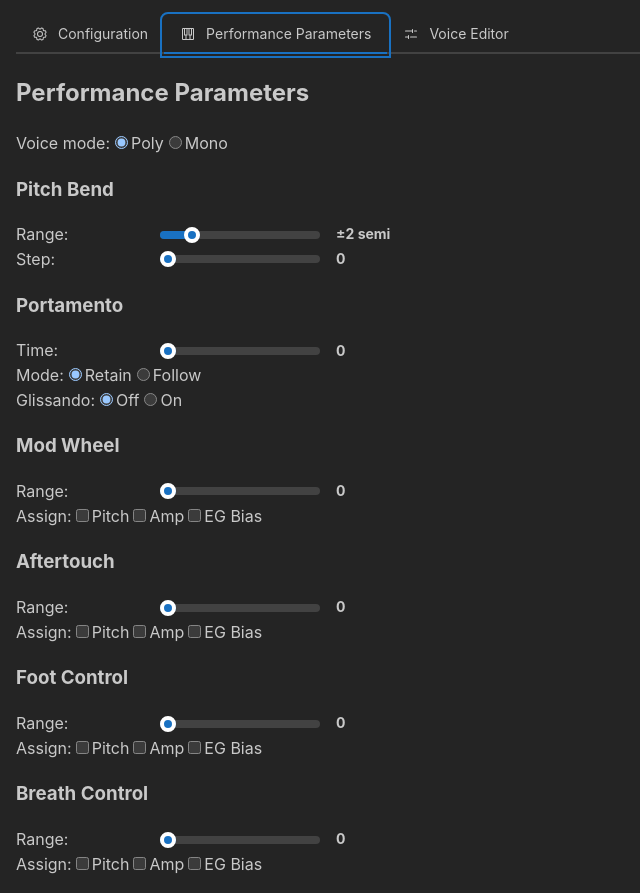
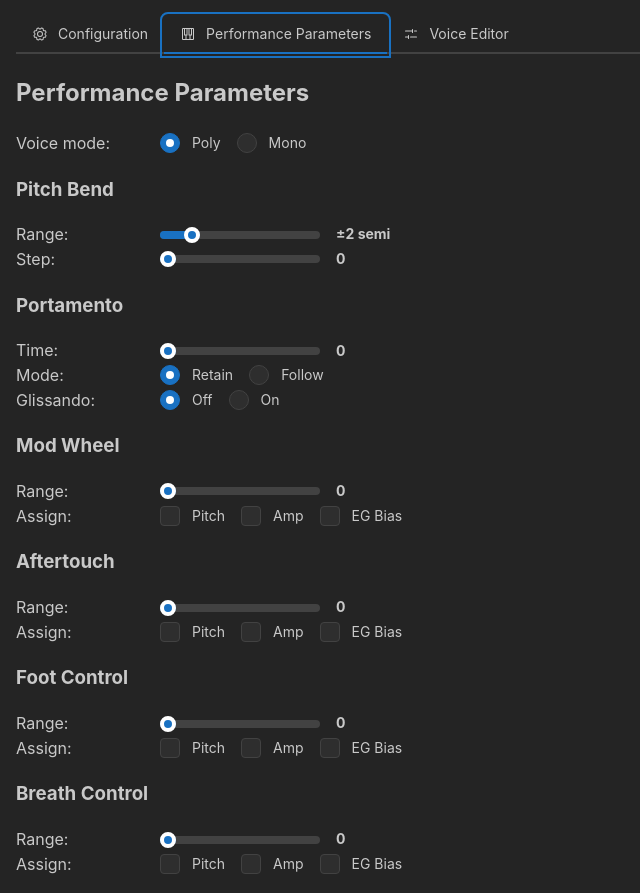
Before and after one commit to Ahlzen/DXEdit, a React (Vite) app: page / in a window 1280 px wide. Both pictures are taken after a click on the tab "Performance Parameters". Shown: the whole page, without its empty margins (0-640 px from the left). Built offline with nearby package versions, Linux system fonts and the light colour scheme.

Commit message:
Converted more components to use Mantine.

```diff
--- a/src/components/CheckBoxGroup.tsx
+++ b/src/components/CheckBoxGroup.tsx
@@ -1,3 +1,5 @@
+import { Text, Group, Checkbox } from '@mantine/core';
+
 export default function CheckBoxGroup(props: {
   title: string,
   options: {}, // value: name. Values must be "flags" (1,2,4,8,16...)
@@ -19,19 +21,16 @@ export default function CheckBoxGroup(props: {
 
   return (
     <div className="checkboxGroup">
-      <label>{props.title}
+      <Group>
+        <Text style={{minWidth: '8rem'}}>{props.title}</Text>
         {Object.entries(props.options).map(([value, name]) => (
-          <label key={value}>
-            <input
-              type="checkbox"
-              value={value}
-              name={props.title}
-              checked={(props.selectedValue & value) > 0}
-              onChange={(e) => handleOnChange(e.target.checked, Number(e.target.value))} />
-              {name}
-          </label>
+          <Checkbox
+            value={value}
+            label={name}
+            checked={(props.selectedValue & value) > 0}
+            onChange={(e) => handleOnChange(e.target.checked, Number(e.target.value))} />
         ))}
-      </label>
+      </Group>
     </div>
   )
 }
--- a/src/components/RadioGroup.tsx
+++ b/src/components/RadioGroup.tsx
@@ -1,3 +1,5 @@
+import { Text, Group, Radio } from '@mantine/core';
+
 export default function RadioGroup(props: {
   title: string,
   options: {}, // value: name
@@ -6,20 +8,16 @@ export default function RadioGroup(props: {
 {
   return (
     <div className="radioGroup">
-      <label>{props.title}
-      {Object.entries(props.options).map(([value, name]) => (
-        <label key={value}>
-          <input
-            type="radio"
-            value={value}
-            name={props.title}
-            defaultChecked={props.selectedValue === Number(value)}
-            onChange={(e) => props.onValueChanged(Number(e.target.value))} />
-          {name}
-        </label>
-      ))}
-      </label>
+      <Group>
+        <Text style={{minWidth: '8rem'}}>{props.title}</Text>
+        {Object.entries(props.options).map(([value, name]) => (
+            <Radio
+              value={value}
+              label={name}
+              checked={props.selectedValue === Number(value)}
+              onChange={(e) => props.onValueChanged(Number(e.target.value))} />
+        ))}
+      </Group>
     </div>
   )
-
 };
```
Also changed, not shown: src/components/Slider.tsx (+0 -7 lines).
